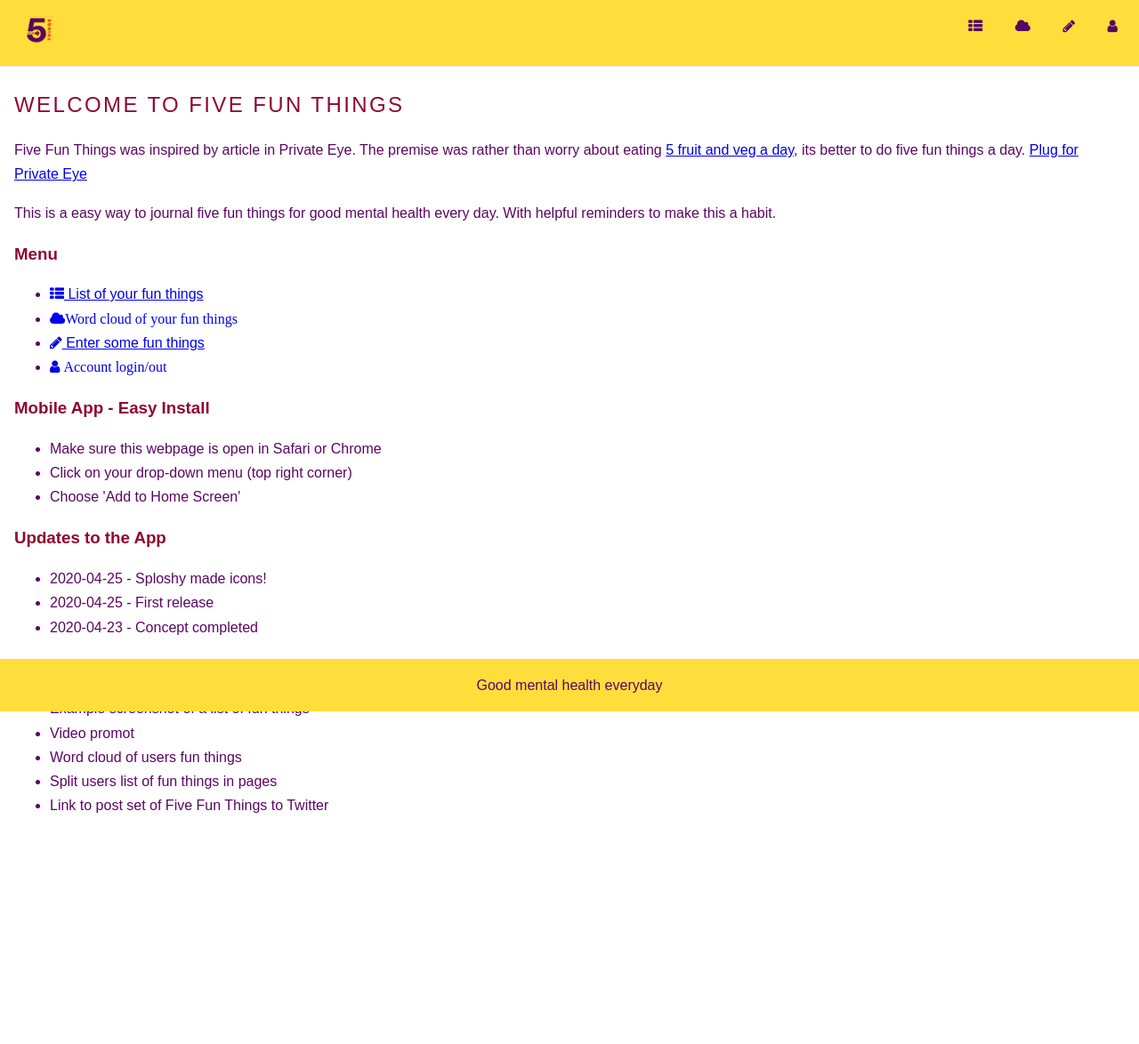
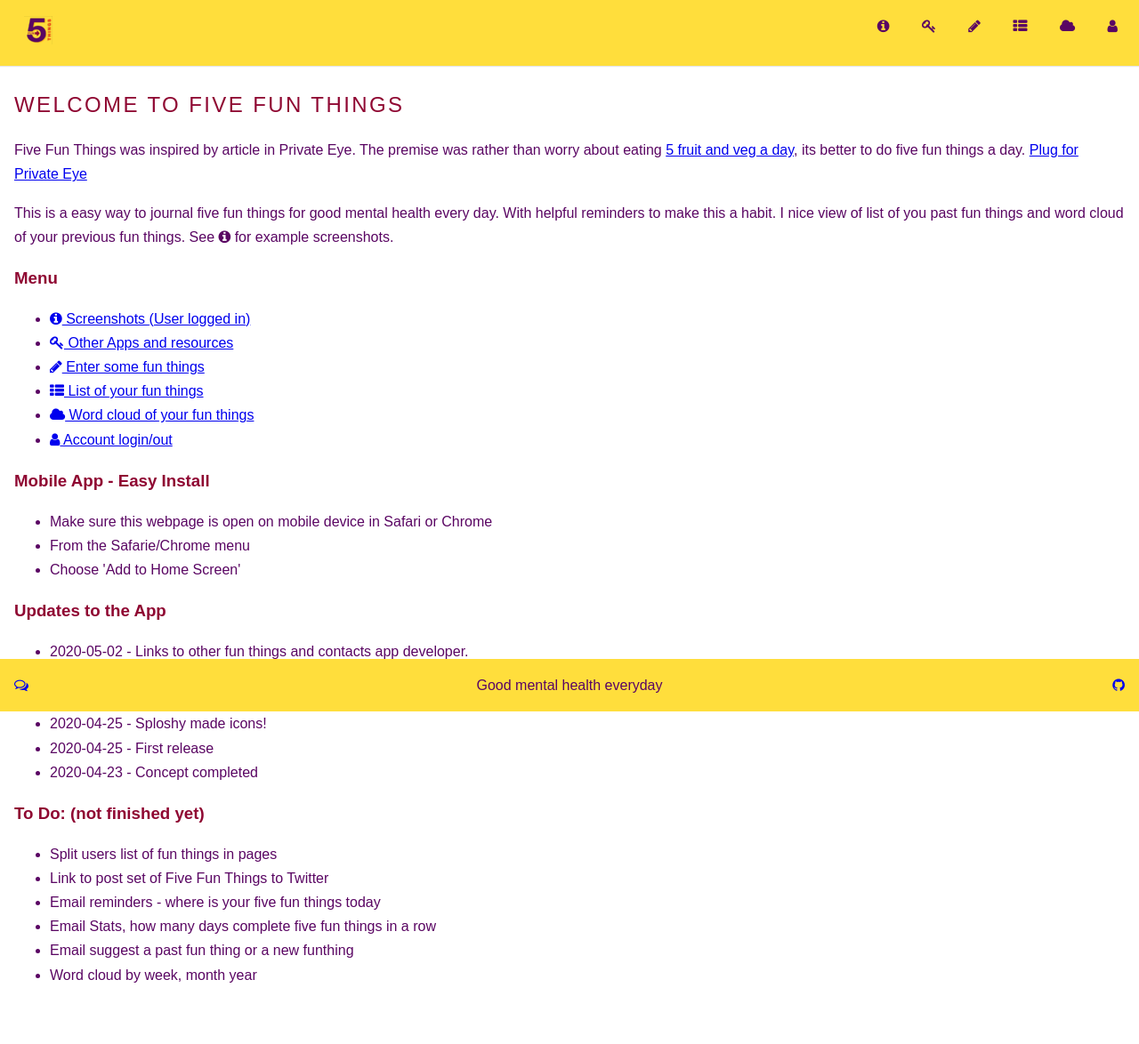
Before and after one commit to bmsleight/five_fun_things, a Django app: template five_fun_things/templates/index.html in a window 1280 px wide. Shown: the whole page at 89% size. Before the commit the page ends 914 px from the top, so only its background shows below. Run offline with Django 3.2, Linux system fonts and the light colour scheme; the template is opened without the code that fills it, so the values that code supplies are empty; some libraries are stand-ins or nearby versions.

Commit message:
Add links , contacts etc

```diff
--- a/five_fun_things/templates/base.html
+++ b/five_fun_things/templates/base.html
@@ -48,9 +48,11 @@
         <a class="pure-menu-heading" href="/"><img src="{% static "webicons/favicon-32x32.png" %}"></a>
 
         <ul class="pure-menu-list">
+            <li class="pure-menu-item"><a href="/about/" class="pure-menu-link"><i class="fa fa-info-circle"></i></a></li>
+            <li class="pure-menu-item"><a href="/key/" class="pure-menu-link"><i class="fa fa-key"></i></a></li>
+            <li class="pure-menu-item"><a href="/things/journal/" class="pure-menu-link"><i class="fa fa-pencil"></i></a></li>
             <li class="pure-menu-item"><a href="/things/" class="pure-menu-link"><i class="fa fa-th-list"></i></a></li>
             <li class="pure-menu-item"><a href="/things/cloud/" class="pure-menu-link"><i class="fa fa-cloud"></i></a></li>
-            <li class="pure-menu-item"><a href="/things/journal/" class="pure-menu-link"><i class="fa fa-pencil"></i></a></li>
             <li class="pure-menu-item"><a href="/accounts/" class="pure-menu-link"><i class="fa fa-user" aria-hidden="true"></i></a></li>
         </ul>
     </div>
@@ -58,16 +60,22 @@
 
 <div class="content-wrapper">
   <div class="content" id="main">
-    <h2 class="content-head ">{% block header2 %}{% endblock %}</h2>
+    <h2 id="content-head" class="content-head ">{% block header2 %}{% endblock %}</h2>
     {% block content %}{% endblock content %}
   </div>
   <div class="content" id="loading" style="display:none"/>
     {% block loading %}{% endblock loading %}
   </div>
 
-
-  <div class="footer l-box is-center">
-    Good mental health everyday
+  <div class="footer l-box">
+    <div class="pure-g">
+      <div class="pure-u-1-5 is-left"><a href="http://twitter.com/home?status=#FiveFunThings%20@bmsleight%20"  target="_blank"><i class="fa fa-comments-o"></i></a></div>
+      <div class="pure-u-3-5 is-center">Good mental health everyday</div>
+      <div class="pure-u-1-5 is-right">
+          <a href="https://github.com/bmsleight/five_fun_things"  target="_blank"></a>
+          <a href="https://github.com/bmsleight/five_fun_things"  target="_blank"><i class="fa fa-github"></i></a>
+      </div>
+    </div>
   </div>
 </div>
 
--- a/five_fun_things/templates/index.html
+++ b/five_fun_things/templates/index.html
@@ -11,38 +11,45 @@ target="_blank">5 fruit and veg a day</a>, its better to do five fun things a da
 <a href="https://www.subscription.co.uk/private-eye/store/subscription"  target="_blank">Plug for Private Eye</a></p>
 
 <p>This is a easy way to journal five fun things for good mental health
-every day. With helpful reminders to make this a habit. </p>
+every day. With helpful reminders to make this a habit. I nice view of list of you past fun things
+and word cloud of your previous fun things. See <i class="fa fa-info-circle"></i> for example screenshots.</p>
 
 <h3>Menu</h3>
  <ul>
+    <li class="pure-menu-item"><a href="/about/"><i class="fa fa-info-circle"></i> Screenshots (User logged in)</a></li>
+    <li class="pure-menu-item"><a href="/about/"><i class="fa fa-key"></i> Other Apps and resources</a></li>
+    <li class="pure-menu-item"><a href="/things/journal/" ><i class="fa fa-pencil"></i> Enter some fun things</a></li>
     <li class="pure-menu-item"><a href="/things/"><i class="fa fa-th-list"></i> List of your fun things</a></li>
-    <li class="pure-menu-item"><a href="/things/cloud/" ><i class="fa fa-cloud">Word cloud of your fun things</i></a></li>
-    <li class="pure-menu-item"><a href="/things/journal/" ><i class="fa fa-pencil"></i> Enter some fun things</a></li>
-    <li class="pure-menu-item"><a href="/accounts/" ><i class="fa fa-user" aria-hidden="true"> Account login/out</i></a></li>
+    <li class="pure-menu-item"><a href="/things/cloud/" ><i class="fa fa-cloud"></i> Word cloud of your fun things</a></li>
+    <li class="pure-menu-item"><a href="/accounts/" ><i class="fa fa-user" aria-hidden="true"></i> Account login/out</a></li>
 </ul>
 
 <h3>Mobile App -  Easy Install</h3>
  <ul>
-    <li class="pure-menu-item">Make sure this webpage is open in Safari or Chrome</li>
-    <li class="pure-menu-item">Click on your drop-down menu (top right corner)</li>
+    <li class="pure-menu-item">Make sure this webpage is open on mobile device in Safari or Chrome</li>
+    <li class="pure-menu-item">From the Safarie/Chrome menu</li>
     <li class="pure-menu-item">Choose 'Add to Home Screen'</li>
  </ul>
 
 <h3>Updates to the App</h3>
  <ul>
+    <li class="pure-menu-item">2020-05-02 - Links to other fun things and contacts app developer.</li>
+    <li class="pure-menu-item">2020-04-30 - Install Buttons android and apple.</li>
+    <li class="pure-menu-item">2020-04-29 - Word Clouds!</li>
     <li class="pure-menu-item">2020-04-25 - Sploshy made icons!</li>
     <li class="pure-menu-item">2020-04-25 - First release</li>
     <li class="pure-menu-item">2020-04-23 - Concept completed</li>
 </ul>
 
 
-<h3>To not finished with the app :-</h3>
+<h3>To Do: (not finished yet)</h3>
  <ul>
-  <li>Example screenshot of a list of fun things</li>
-  <li>Video promot</li>
-  <li>Word cloud of users fun things</li>
   <li>Split users list of fun things in pages</li>
   <li>Link to post set of Five Fun Things to Twitter</li>
+  <li>Email reminders -  where is your five fun things today </li>
+  <li>Email Stats, how many days complete five fun things in a row</li>
+  <li>Email suggest a past fun thing or a new funthing </li>
+  <li>Word cloud by week, month year</li>
 </ul>
 
 {% endblock %}
--- a/five_fun_things/urls.py
+++ b/five_fun_things/urls.py
@@ -24,7 +24,10 @@ from django.views.generic import TemplateView
 urlpatterns = [
     path('admin/', admin.site.urls),
     path('accounts/', include('allauth.urls')),
+    # Flat pages are a thing, but its just one more page ..
     path('accounts/', TemplateView.as_view(template_name='accounts.html')),
+    path('about/', TemplateView.as_view(template_name='about.html')),
+    path('key/', TemplateView.as_view(template_name='key.html')),
     path('things/', include('funthings.urls')),
     path('manifest.json', TemplateView.as_view(template_name='manifest.json')), # Really poor but needs to be root
     path('service-worker.js', TemplateView.as_view(template_name='service-worker.js', content_type="application/x-javascript")),
--- a/funthings/views.py
+++ b/funthings/views.py
@@ -77,9 +77,9 @@ def cloud_view(request):
     all_thing_text = ""
     for r in things:
         all_thing_text = all_thing_text + " " + r
-    colours = np.array(Image.open(settings.STATIC_ROOT + "/img/colours.png"))
+    colours = np.array(Image.open(settings.STATIC_ROOTR + "/img/colours.png"))
     image_colors = ImageColorGenerator(colours)
-    mask = np.array(Image.open(settings.STATIC_ROOT + "/img/mask.png"))
+    mask = np.array(Image.open(settings.STATIC_ROOTR + "/img/mask.png"))
     wc = WordCloud(background_color="#FFDE3C", mask=mask)
     wc.generate(text=all_thing_text)
     wc.recolor(color_func=image_colors)
--- a/static/css/layouts/marketing.css
+++ b/static/css/layouts/marketing.css
@@ -48,7 +48,13 @@ label {
     text-align: center;
 }
 
+.is-right {
+    text-align: right;
+}
 
+.is-left {
+    text-align: left;
+}
 
 /*
  * -- PURE FORM STYLES --
```
Also changed, not shown: five_fun_things/templates/about.html (added, +48 -0 lines), five_fun_things/templates/key.html (added, +27 -0 lines), funthings/templates/cloud.html (+18 -1 lines), five_fun_things/templates/manifest.json, static/css/layouts/style.css (renamed from static/css/style.css), static/examples/cloud.jpg (added), static/examples/list.jpg (added), 1 other file.
